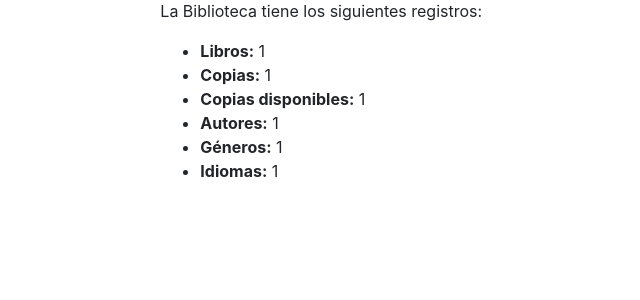
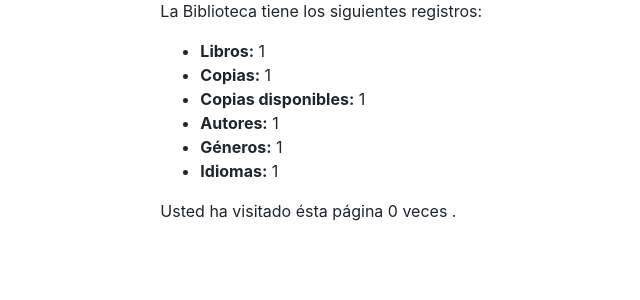
Before and after one commit to Mandelai/django-locallibrary-tutorial, a Django app: page /catalog/ in a window 1280 px wide. Shown: the part 143-443 px from the top of the page, without its empty margins (68-708 px from the left). Run offline with Django 3.2, Linux system fonts and the light colour scheme; tables that the repository leaves empty hold one stand-in row (values such as "Sample post"); some libraries are stand-ins or nearby versions.

Commit message:
Sessions framework

```diff
--- a/catalog/templates/index.html
+++ b/catalog/templates/index.html
@@ -21,4 +21,11 @@
     <li><strong>Copies available:</strong> {{ num_instances_available }}</li>
     <li><strong>Authors:</strong> {{ num_authors }}</li> -->
   </ul>
+
+  <!-- <p>You have visited this page {{ num_visits }}{% if num_visits == 1 %} time{% else %} times{% endif %}.</p> -->
+  <p>Usted ha visitado ésta página {{ num_visits }}
+      {% if num_visits == 1 %} vez
+      {% else %} veces
+      {% endif %}.</p>
+
 {% endblock %}
--- a/catalog/views.py
+++ b/catalog/views.py
@@ -19,6 +19,10 @@ def index(request):
     num_genres      = Genre.objects.count()
     num_languages   = Language.objects.count()
 
+    # Number of visits to this view, as counted in the session variable.
+    num_visits = request.session.get('num_visits', 0)
+    request.session['num_visits'] = num_visits + 1
+
     context = {
         'num_books'                 : num_books,
         'num_instances'             : num_instances,
@@ -26,7 +30,8 @@ def index(request):
         'num_authors'               : num_authors,
         'num_genres'                : num_genres,
         'num_languages'             : num_languages,
-    }
+        'num_visits': num_visits,
+        }
 
     # Render the HTML template index.html with the data in the context variable
     return render(request, 'index.html', context=context)
```
